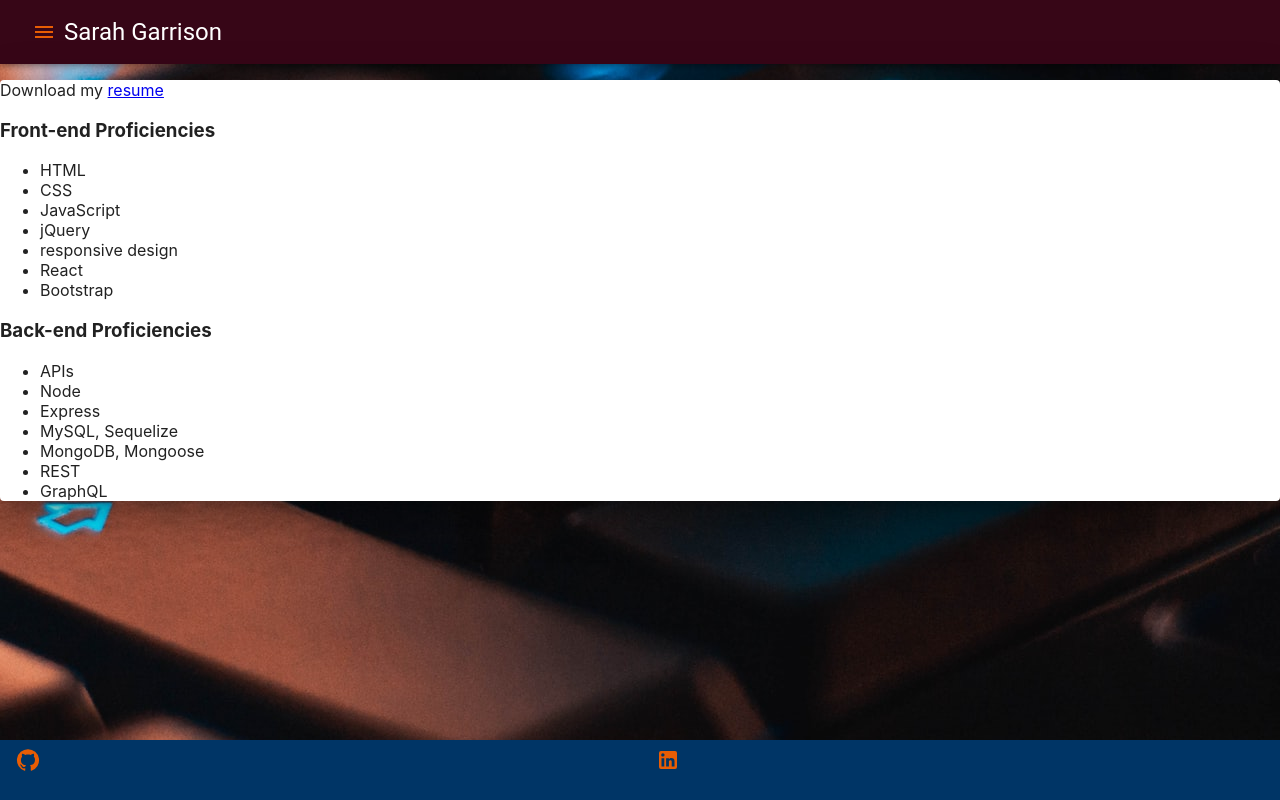
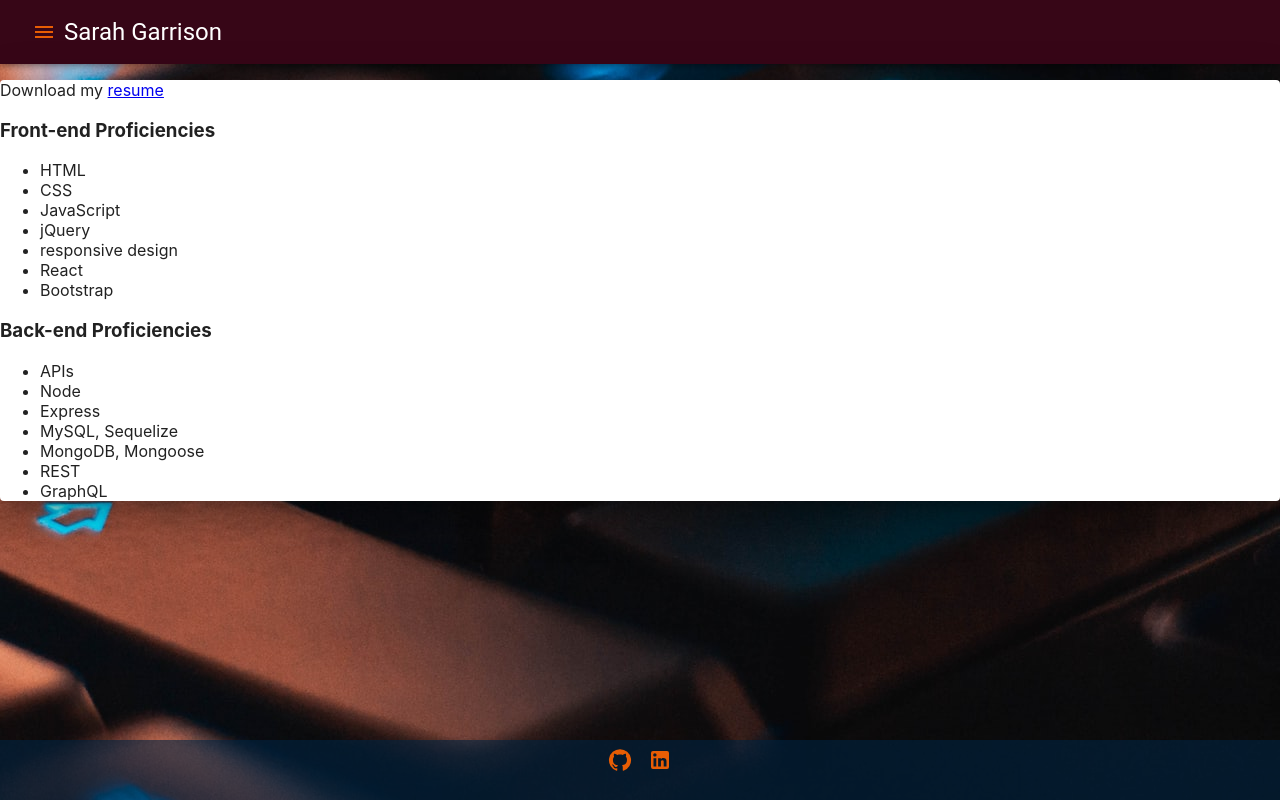
Before and after one commit to segarrison/seg-react-portfolio, a React (Create React App) app: page /resume in a window 1280 px wide. Built offline with nearby package versions, Linux system fonts and the light colour scheme.

Commit message:
footer changes

```diff
--- a/src/components/Footer.js
+++ b/src/components/Footer.js
@@ -3,37 +3,36 @@ import Card from "@mui/material/Card";
 import Grid from "@mui/material/Grid";
 import Typography from "@mui/material/Typography";
 import Box from "@mui/material/Box";
-import Link from "@mui/material/Link"
+import Link from "@mui/material/Link";
 import Container from "@mui/material/Container";
-import GitHubIcon from "@mui/icons-material/GitHub"
+import GitHubIcon from "@mui/icons-material/GitHub";
 import ListItemButton from "@mui/material/ListItemButton";
+import IconButton from "@mui/material/IconButton";
 import { ListItemIcon } from "@mui/material";
 import { LinkedIn } from "@mui/icons-material";
 
 function Footer() {
-
   // Replace links with social media profiles
   const icons = [
     {
       name: "GitHub",
       icon: <GitHubIcon />,
-      link: "https://github.com/segarrison"
+      link: "https://github.com/segarrison",
     },
     {
       name: "LinkedIn",
       icon: <LinkedIn />,
-      link: "https://linkedin.com/in/sarah-garrison"
+      link: "https://linkedin.com/in/sarah-garrison",
     },
-
-  ]
+  ];
 
   const styleFooter = {
     height: 60,
-      backgroundColor: "#003566",
+    backgroundColor: "rgba(0, 35, 66, 0.6",
     position: "fixed",
     bottom: "0",
-      width: "100vw"
-  }
+    width: "100vw",
+  };
 
   const styleNavIcons = {
     color: "#E85D04",
@@ -41,22 +40,24 @@ function Footer() {
 
   return (
     <>
-    <Box component="footer" style ={styleFooter} >
+      <Box component="footer" style={styleFooter}>
         <Grid container justifyContent="center" alignItems="center">
-
-      {icons.map(icon => (
-            <ListItemButton  component="a" href={icon.link} key={icon.name} alignItems="center"  target="blank">
-            <ListItemIcon style={styleNavIcons}>
+          {icons.map((icon) => (
+            <IconButton
+              style={styleNavIcons}
+              component="a"
+              href={icon.link}
+              key={icon.name}
+              alignItems="center"
+              target="blank"
+            >
               {icon.icon}
-            </ListItemIcon>
-            </ListItemButton>
-            )
-      )}
+            </IconButton>
+          ))}
         </Grid>
       </Box>
-
     </>
-  )
+  );
 }
 
 export default Footer;
--- a/src/components/Resume.js
+++ b/src/components/Resume.js
@@ -7,7 +7,7 @@ function Resume() {
       <div className="my-2">
         <Paper elevation ={24}>
       <p>
-        Download my <a href="https://drive.google.com/file/d/1QxVGugjySa_SX3qWemSSFNiQGmIVsPH5/view?usp=sharing">resume</a>
+        Download my <a href="https://drive.google.com/file/d/1QxVGugjySa_SX3qWemSSFNiQGmIVsPH5/view?usp=sharing" target = "blank">resume</a>
         </p>
         <h3>Front-end Proficiencies</h3>
         <ul className="skills">
```
Lines whose indentation alone changed are shown as unchanged.
